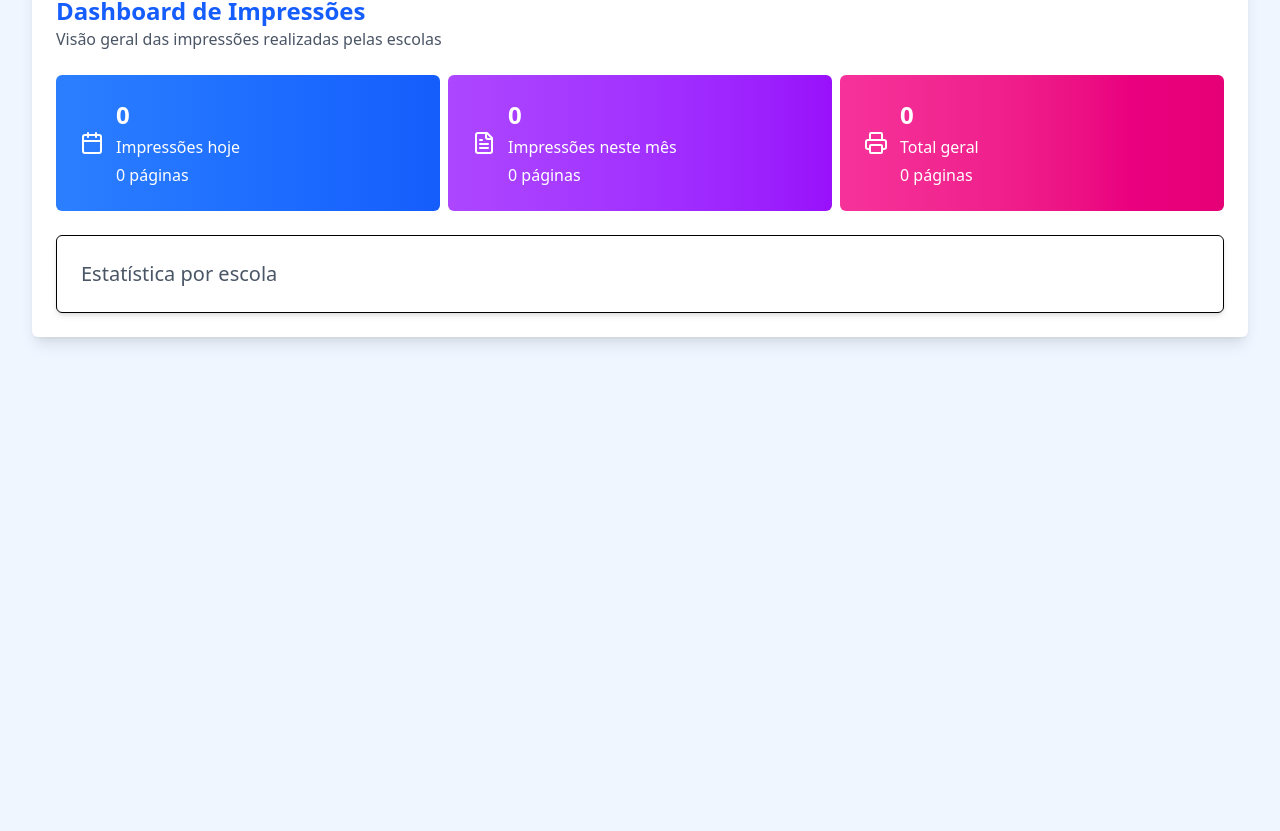
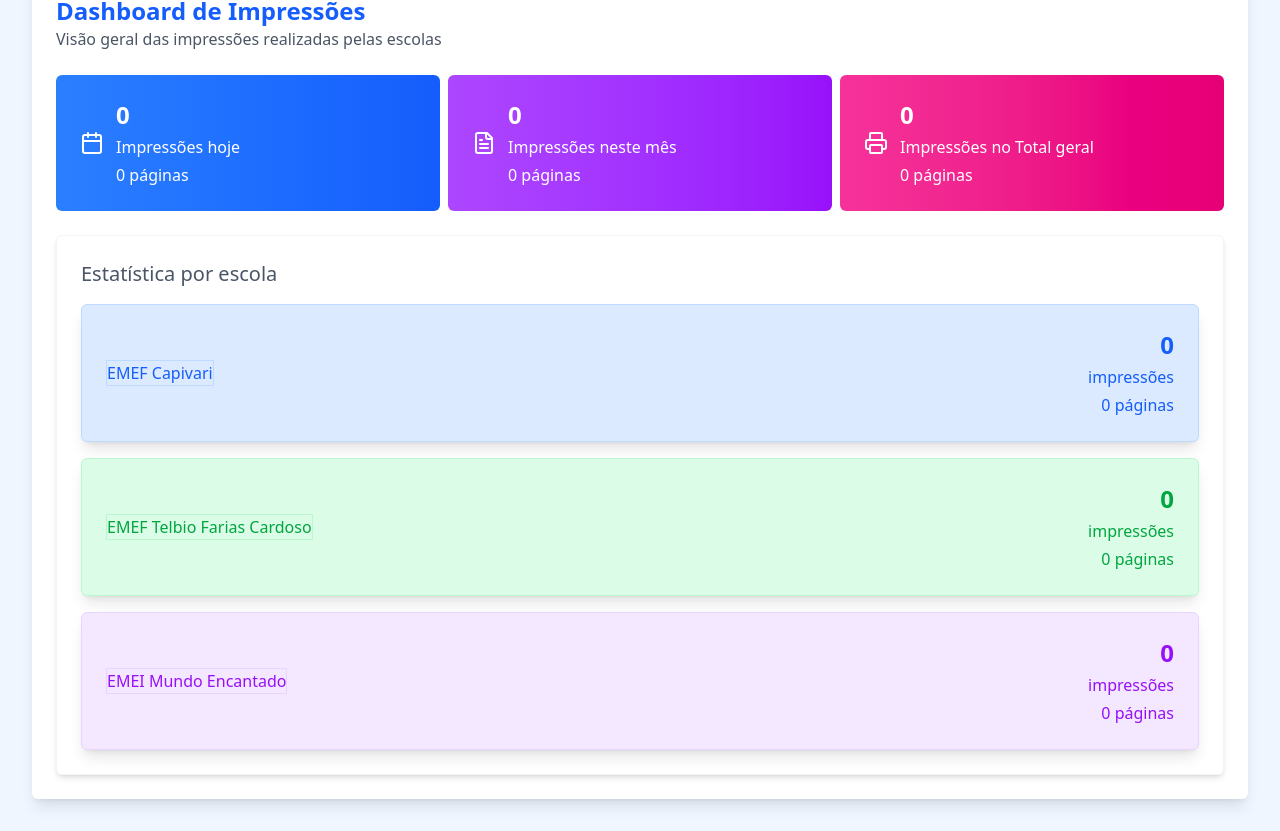
Before and after one commit to 0Chaves/controle-impressoes, a Next.js app: page /dashboard in a window 1280 px wide. Shown: the part 309-1140 px from the top of the page. Before the commit the page ends 1048 px from the top, so only its background shows below. Built offline with nearby package versions, Linux system fonts and the light colour scheme; no server answers; the database is empty.

Commit message:
Feat: dashboard

```diff
--- a/src/app/dashboard/page.jsx
+++ b/src/app/dashboard/page.jsx
@@ -1,4 +1,4 @@
-import { impressoesHoje, impressoesMes, impressoesTotal, paginasHoje, paginasMes, paginasTotal } from "@/lib/filtros";
+import { impressoes_capivari, impressoes_mundoencantado, impressoes_telbio, impressoesHoje, impressoesMes, impressoesTotal, paginas_capivari, paginas_mundoencantado, paginas_telbio, paginasHoje, paginasMes, paginasTotal } from "@/lib/filtros";
 import { Calendar, FileText, Printer } from "lucide-react";
 
 export default async function Dashboard() {
@@ -33,14 +33,43 @@ export default async function Dashboard() {
             <div><Printer className="stroke-2"/></div>
             <div className="flex flex-col text-start space-y-1">
               <p className="font-bold text-2xl">{impressoesTotal()}</p>
-              <p>Total geral</p>
+              <p>Impressões no Total geral</p>
               <p>{paginasTotal()} páginas</p>
             </div>
           </div>
         </div>
-        <div className="border shadow-md p-6 rounded-md">
+        <div className="border border-gray-100 shadow-md p-6 rounded-md space-y-4">
           <h3 className="text-xl text-gray-600 font-medium">Estatística por escola</h3>
-
+          <div className="w-full p-6 flex justify-between items-center border rounded-md shadow-lg bg-blue-100 border-blue-200 text-blue-600 ">
+            <div className="text-start border border-blue-200">
+              EMEF Capivari
+            </div>
+            <div className="flex flex-col text-end space-y-1">
+                <p className="font-bold text-2xl">{impressoes_capivari()}</p>
+                <p>impressões</p>
+                <p>{paginas_capivari()} páginas</p>
+            </div>
+          </div>
+          <div className="w-full p-6 flex justify-between items-center border rounded-md shadow-lg bg-green-100 border-green-200 text-green-600 ">
+            <div className="text-start border border-green-200">
+              EMEF Telbio Farias Cardoso
+            </div>
+            <div className="flex flex-col text-end space-y-1">
+                <p className="font-bold text-2xl">{impressoes_telbio()}</p>
+                <p>impressões</p>
+                <p>{paginas_telbio()} páginas</p>
+            </div>
+          </div>
+          <div className="w-full p-6 flex justify-between items-center border rounded-md shadow-lg bg-purple-100 border-purple-200 text-purple-600 ">
+            <div className="text-start border border-purple-200">
+              EMEI Mundo Encantado
+            </div>
+            <div className="flex flex-col text-end space-y-1">
+                <p className="font-bold text-2xl">{impressoes_mundoencantado()}</p>
+                <p>impressões</p>
+                <p>{paginas_mundoencantado()} páginas</p>
+            </div>
+          </div>
         </div>
       </div>
     </main>
--- a/src/components/card_escola.jsx
+++ /dev/null
@@ -1,9 +0,0 @@
-
-export default function Card_escola (){
-
-    return(
-        <div className="w-full p-6 flex justify-between items-center border rounded-md shadow-lg bg-blue-100 border-blue-200 text-blue-600 ">
-
-        </div>
-    )
-}
--- a/src/lib/filtros.js
+++ b/src/lib/filtros.js
@@ -1,12 +1,14 @@
 import { getImpressoes } from "./impressaoDB"
+import { escola } from "@/enums/enums"
 
+//TODO: PADRONIZAR AS FUNÇÕES POIS SÃO REPETITIVAS
 
-const impressoes = await getImpressoes()
+const arrayImpressoes = await getImpressoes()
 const hoje = new Date().toISOString().split('T')[0]
 
 export function impressoesHoje () {
     let impressoes_hoje = 0
-    impressoes.map(impressao=>{
+    arrayImpressoes.map(impressao=>{
     if(impressao.data.toISOString().split('T')[0] == hoje){
         impressoes_hoje += 1
     }
@@ -16,7 +18,7 @@ export function impressoesHoje () {
 
 export function impressoesMes (){
     let impressoes_mes = 0
-    impressoes.map(impressao=>{
+    arrayImpressoes.map(impressao=>{
     if(impressao.data.toISOString().split('-')[1] == hoje.split('-')[1]){
         impressoes_mes += 1
     }
@@ -26,13 +28,13 @@ export function impressoesMes (){
 
 export function impressoesTotal (){
     let impressoes_total = 0
-    impressoes_total = impressoes.length
+    impressoes_total = arrayImpressoes.length
     return impressoes_total
 }
 
 export function paginasHoje () {
     let paginas_hoje = 0
-    impressoes.map(impressao=>{
+    arrayImpressoes.map(impressao=>{
     if(impressao.data.toISOString().split('T')[0] == hoje){
         paginas_hoje += impressao.paginas
     }
@@ -42,7 +44,7 @@ export function paginasHoje () {
 
 export function paginasMes () {
     let paginas_mes = 0
-    impressoes.map(impressao=>{
+    arrayImpressoes.map(impressao=>{
     if(impressao.data.toISOString().split('-')[1] == hoje.split('-')[1]){
         paginas_mes += impressao.paginas
     }
@@ -52,8 +54,67 @@ export function paginasMes () {
 
 export function paginasTotal () {
     let paginas_total = 0
-    impressoes.map(impressao=>{
+    arrayImpressoes.map(impressao=>{
     paginas_total += impressao.paginas
     })
     return paginas_total
 }
+
+export function impressoes_capivari(){
+    let impressoes = 0
+    arrayImpressoes.map(impressao=>{
+        if(impressao.escola == escola[1]){
+            impressoes += 1
+        }
+    })
+    return impressoes
+}
+
+export function impressoes_telbio(){
+    let impressoes = 0
+    arrayImpressoes.map(impressao=>{
+        if(impressao.escola == escola[2]){
+            impressoes += 1
+        }
+    })
+    return impressoes
+}
+export function impressoes_mundoencantado(){
+    let impressoes = 0
+    arrayImpressoes.map(impressao=>{
+        if(impressao.escola == escola[0]){
+            impressoes += 1
+        }
+    })
+    return impressoes
+}
+
+export function paginas_capivari(){
+    let paginas = 0
+    arrayImpressoes.map(impressao=>{
+        if(impressao.escola == escola[1]){
+            paginas += impressao.paginas
+        }
+    })
+    return paginas
+}
+
+export function paginas_telbio(){
+    let paginas = 0
+    arrayImpressoes.map(impressao=>{
+        if(impressao.escola == escola[2]){
+            paginas += impressao.paginas
+        }
+    })
+    return paginas
+}
+
+export function paginas_mundoencantado(){
+    let paginas = 0
+    arrayImpressoes.map(impressao=>{
+        if(impressao.escola == escola[0]){
+            paginas += impressao.paginas
+        }
+    })
+    return paginas
+}
```
